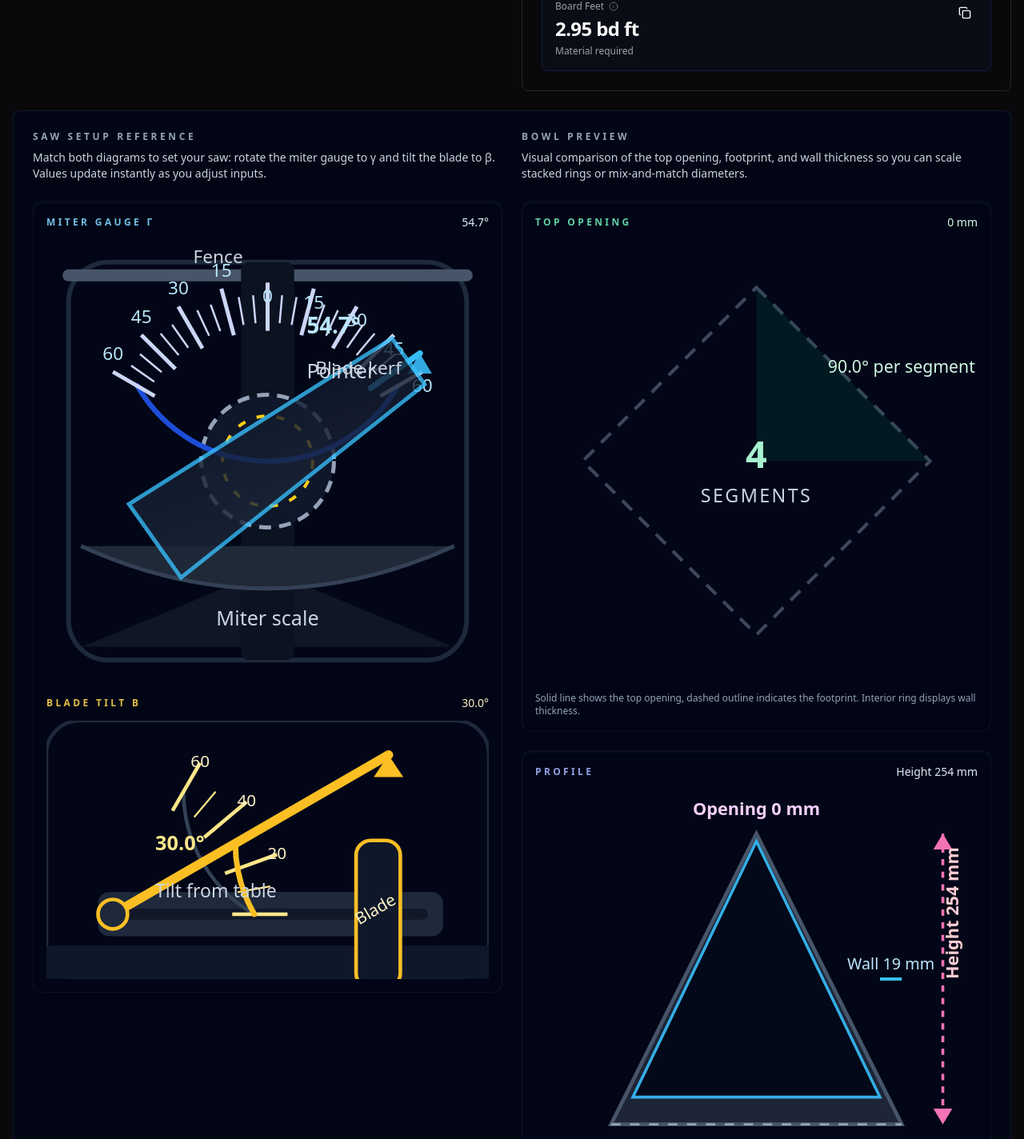
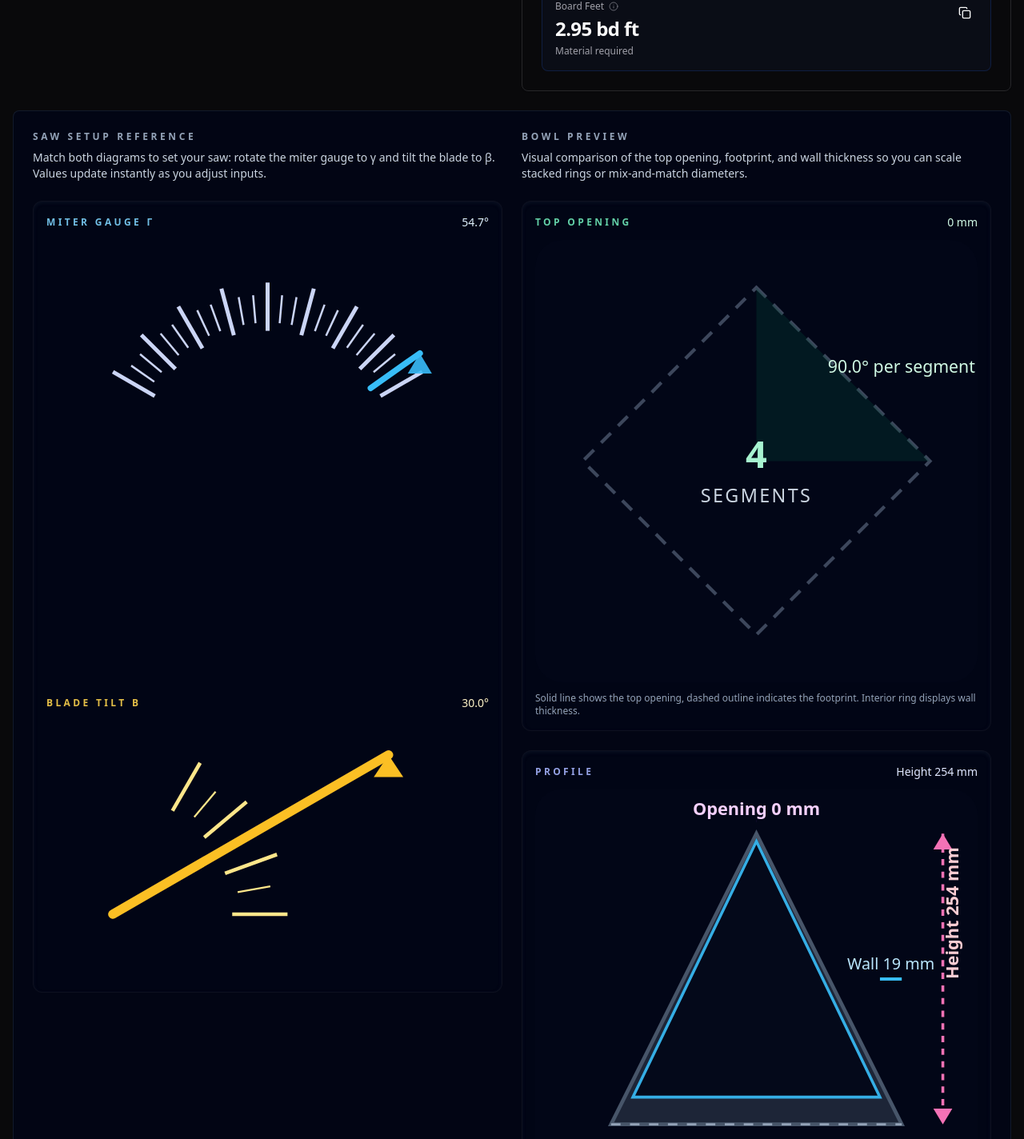
Before and after one commit to yeutterg/compound-miter-calculator, a Next.js app: page / in a window 1280 px wide. Shown: the part 1168-2592 px from the top of the page at 80% size. Built offline with nearby package versions, Linux system fonts and the light colour scheme.

Commit message:
Simplify miter gauge and blade tilt.

```diff
--- a/components/panels/Visualization3D.tsx
+++ b/components/panels/Visualization3D.tsx
@@ -71,14 +71,6 @@ function polarToCartesian(cx: number, cy: number, radius: number, angleDeg: numb
   };
 }
 
-function describeArc(cx: number, cy: number, radius: number, startAngle: number, endAngle: number) {
-  const start = polarToCartesian(cx, cy, radius, endAngle);
-  const end = polarToCartesian(cx, cy, radius, startAngle);
-  const largeArc = Math.abs(endAngle - startAngle) <= 180 ? '0' : '1';
-  const sweep = endAngle >= startAngle ? '1' : '0';
-  return `M ${start.x.toFixed(2)} ${start.y.toFixed(2)} A ${radius.toFixed(2)} ${radius.toFixed(2)} 0 ${largeArc} ${sweep} ${end.x.toFixed(2)} ${end.y.toFixed(2)}`;
-}
-
 function formatPolygon(points: Array<{ x: number; y: number }>) {
   return points.map((point) => `${point.x.toFixed(2)},${point.y.toFixed(2)}`).join(' ');
 }
@@ -86,19 +78,12 @@ function formatPolygon(points: Array<{ x: number; y: number }>) {
 function SawSetupDiagram({ miterGauge, bladeTilt }: { miterGauge: number; bladeTilt: number }) {
   const topSize = 220;
   const topCenter = topSize / 2;
-  const boardLength = topSize * 0.78;
-  const boardWidth = 28;
   const gaugeRadius = topSize * 0.34;
   const gaugeSpan = 60;
   const clampedGauge = Math.max(-gaugeSpan, Math.min(gaugeSpan, miterGauge));
-  const gaugeArc = describeArc(topCenter, topCenter, gaugeRadius, -gaugeSpan, gaugeSpan);
   const gaugePointerInner = polarToCartesian(topCenter, topCenter, gaugeRadius - 12, clampedGauge);
   const gaugePointerOuter = polarToCartesian(topCenter, topCenter, gaugeRadius + 18, clampedGauge);
   const gaugeTicks = Array.from({ length: (gaugeSpan * 2) / 5 + 1 }, (_, idx) => -gaugeSpan + idx * 5);
-
-  const bladeRadius = topSize * 0.15;
-  const throatWidth = topSize * 0.12;
-  const fenceY = topCenter - topSize * 0.42;
 
   const bevelWidth = 240;
   const bevelHeight = 140;
@@ -120,24 +105,6 @@ function SawSetupDiagram({ miterGauge, bladeTilt }: { miterGauge: number; bladeT
           <p className="text-sm font-medium text-sky-100">{miterGauge.toFixed(1)}°</p>
         </div>
         <svg viewBox={`0 0 ${topSize} ${topSize}`} className="w-full">
-            <defs>
-              <linearGradient id="boardFill" x1="0%" y1="0%" x2="100%" y2="100%">
-                <stop offset="0%" stopColor="#0f172a" />
-                <stop offset="100%" stopColor="#1e293b" />
-              </linearGradient>
-            </defs>
-          <rect x={topCenter - topSize * 0.45} y={topCenter - topSize * 0.45} width={topSize * 0.9} height={topSize * 0.9} rx={20} fill="#020617" stroke="#1e293b" strokeWidth={2.4} />
-          <path
-            d={`M ${topCenter - topSize * 0.42} ${topCenter + topSize * 0.42} L ${topCenter + topSize * 0.42} ${topCenter + topSize * 0.42} L ${topCenter + throatWidth * 0.6} ${topCenter + throatWidth * 2.3} Q ${topCenter} ${topCenter + throatWidth * 2.8} ${topCenter - throatWidth * 0.6} ${topCenter + throatWidth * 2.3} Z`}
-            fill="#111827"
-            opacity={0.9}
-          />
-          <line x1={topCenter - topSize * 0.45} y1={fenceY} x2={topCenter + topSize * 0.45} y2={fenceY} stroke="#475569" strokeWidth={6} strokeLinecap="round" />
-          <rect x={topCenter - throatWidth / 2} y={topCenter - topSize * 0.45} width={throatWidth} height={topSize * 0.9} fill="#0b1220" rx={4} />
-          <circle cx={topCenter} cy={topCenter} r={bladeRadius} fill="#0f172a" stroke="#94a3b8" strokeWidth={2} strokeDasharray="6 4" />
-          <circle cx={topCenter} cy={topCenter} r={bladeRadius * 0.68} fill="none" stroke="#facc15" strokeWidth={1.6} strokeDasharray="4 6" />
-          <path d={`M ${topCenter - gaugeRadius - 18} ${topCenter + throatWidth * 1.6} Q ${topCenter} ${topCenter + throatWidth * 3.2} ${topCenter + gaugeRadius + 18} ${topCenter + throatWidth * 1.6}`} fill="#1f2937" stroke="#334155" strokeWidth={2} />
-          <path d={gaugeArc} stroke="#1d4ed8" strokeWidth={2.6} fill="none" strokeLinecap="round" />
           {gaugeTicks.map((tickAngle) => {
             const isMajor = tickAngle % 15 === 0;
             const inner = polarToCartesian(topCenter, topCenter, gaugeRadius - (isMajor ? 10 : 6), tickAngle);
@@ -145,11 +112,6 @@ function SawSetupDiagram({ miterGauge, bladeTilt }: { miterGauge: number; bladeT
             return (
               <g key={`tick-${tickAngle}`}>
                 <line x1={inner.x} y1={inner.y} x2={outer.x} y2={outer.y} stroke="#cbd5f5" strokeWidth={isMajor ? 2 : 1} />
-                {isMajor && (
-                  <text x={outer.x} y={outer.y + (tickAngle < 0 ? -6 : 10)} className="text-[9px] fill-sky-200" textAnchor="middle">
-                    {Math.abs(tickAngle)}
-                  </text>
-                )}
               </g>
             );
           })}
@@ -159,29 +121,6 @@ function SawSetupDiagram({ miterGauge, bladeTilt }: { miterGauge: number; bladeT
             fill="#38bdf8"
             opacity={0.9}
           />
-          <path
-            d={`M ${topCenter - boardWidth / 2} ${topCenter - boardLength / 2} L ${topCenter + boardWidth / 2} ${topCenter - boardLength / 2} L ${topCenter + boardWidth * 0.8} ${topCenter + boardLength * 0.4} L ${topCenter - boardWidth * 0.8} ${topCenter + boardLength * 0.4} Z`}
-            fill="url(#boardFill)"
-            stroke="#38bdf8"
-            strokeWidth={2}
-            transform={`rotate(${clampedGauge} ${topCenter} ${topCenter})`}
-            opacity={0.8}
-          />
-          <text x={topCenter} y={topCenter + throatWidth * 3.1} textAnchor="middle" className="text-[10px] fill-slate-300">
-            Miter scale
-          </text>
-          <text x={topCenter + gaugeRadius * 0.26} y={topCenter - gaugeRadius * 0.85} className="text-[11px] font-semibold fill-sky-200">
-            {clampedGauge.toFixed(1)}°
-          </text>
-          <text x={topCenter + gaugeRadius * 0.26} y={topCenter - gaugeRadius * 0.55} className="text-[10px] fill-slate-300">
-            Pointer
-          </text>
-          <text x={topCenter - throatWidth * 1.4} y={fenceY - 6} className="text-[9px] fill-slate-300">
-            Fence
-          </text>
-          <text x={topCenter + throatWidth * 0.9} y={topCenter - bladeRadius - 10} className="text-[9px] fill-slate-300">
-            Blade kerf
-          </text>
         </svg>
       </div>
 
@@ -191,42 +130,20 @@ function SawSetupDiagram({ miterGauge, bladeTilt }: { miterGauge: number; bladeT
           <p className="text-sm font-medium text-amber-100">{bladeTilt.toFixed(1)}°</p>
         </div>
         <svg viewBox={`0 0 ${bevelWidth} ${bevelHeight}`} className="w-full">
-          <rect x={0} y={0} width={bevelWidth} height={bevelHeight} fill="#020617" rx={18} stroke="#1e293b" strokeWidth={2} />
-          <rect x={0} y={bevelHeight - 18} width={bevelWidth} height={18} fill="#0f172a" />
-          <rect x={pivotX - 8} y={pivotY - 12} width={bevelWidth * 0.78} height={24} fill="#1e293b" rx={6} />
-          <line x1={pivotX} y1={pivotY} x2={pivotX + bevelWidth * 0.7} y2={pivotY} stroke="#111827" strokeWidth={6} strokeLinecap="round" />
-          <path d={describeArc(pivotX, pivotY, bevelArcRadius, 90, 30)} stroke="#334155" strokeWidth={2} fill="none" strokeLinecap="round" />
           {bevelTicks.map((tick) => {
             const inner = polarToCartesian(pivotX, pivotY, bevelArcRadius - (tick % 20 === 0 ? 12 : 8), 90 - tick);
             const outer = polarToCartesian(pivotX, pivotY, bevelArcRadius + (tick % 20 === 0 ? 18 : 10), 90 - tick);
             return (
               <g key={`bevel-${tick}`}>
                 <line x1={inner.x} y1={inner.y} x2={outer.x} y2={outer.y} stroke="#fde68a" strokeWidth={tick % 20 === 0 ? 2 : 1} />
-                {tick % 20 === 0 && tick !== 0 && (
-                  <text x={outer.x} y={outer.y} className="text-[9px] fill-amber-100" textAnchor="middle" dominantBaseline="middle">
-                    {tick}
-                  </text>
-                )}
               </g>
             );
           })}
           <line x1={pivotX} y1={pivotY} x2={bladeEndX} y2={bladeEndY} stroke="#fbbf24" strokeWidth={5} strokeLinecap="round" />
-          <circle cx={pivotX} cy={pivotY} r={8} fill="#1e293b" stroke="#fbbf24" strokeWidth={2} />
           <polygon
             points={`${bladeEndX.toFixed(1)},${bladeEndY.toFixed(1)} ${(bladeEndX - 8).toFixed(1)},${(bladeEndY + 12).toFixed(1)} ${(bladeEndX + 8).toFixed(1)},${(bladeEndY + 12).toFixed(1)}`}
             fill="#fbbf24"
           />
-          <path d={describeArc(pivotX, pivotY, bevelArcRadius, 90, 90 - clampedTilt)} stroke="#fbbf24" strokeWidth={3} fill="none" strokeLinecap="round" />
-          <text x={pivotX + bevelArcRadius * 0.3} y={pivotY - bevelArcRadius * 0.45} className="text-[11px] font-semibold fill-amber-200">
-            {clampedTilt.toFixed(1)}°
-          </text>
-          <text x={pivotX + bevelArcRadius * 0.3} y={pivotY - bevelArcRadius * 0.12} className="text-[10px] fill-slate-300">
-            Tilt from table
-          </text>
-          <rect x={pivotX + bevelWidth * 0.55} y={pivotY - 40} width={24} height={80} rx={8} fill="#0f172a" stroke="#fbbf24" strokeWidth={2} />
-          <text x={pivotX + bevelWidth * 0.55 + 12} y={pivotY} textAnchor="middle" className="text-[9px] fill-amber-100" transform={`rotate(${-clampedTilt} ${pivotX + bevelWidth * 0.55 + 12} ${pivotY})`}>
-            Blade
-          </text>
         </svg>
       </div>
     </div>
```
Lines whose indentation alone changed are shown as unchanged.
